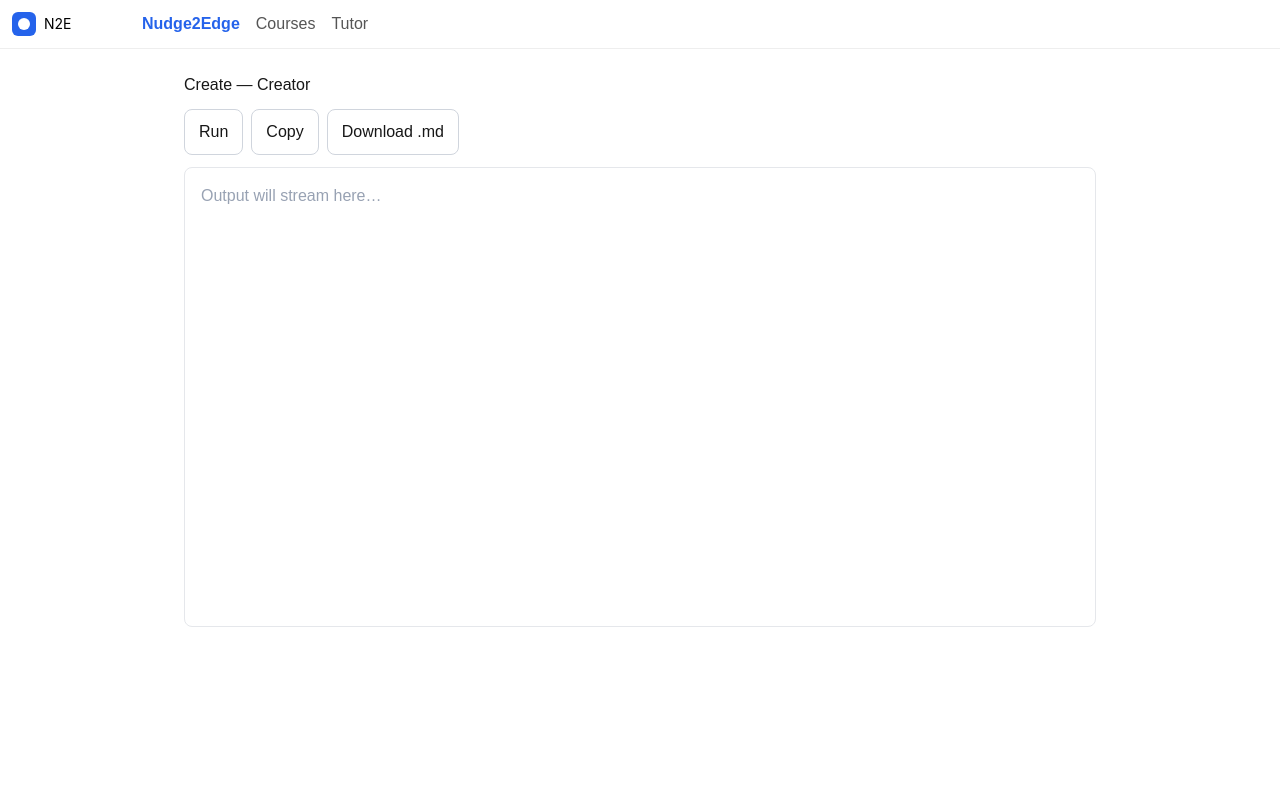
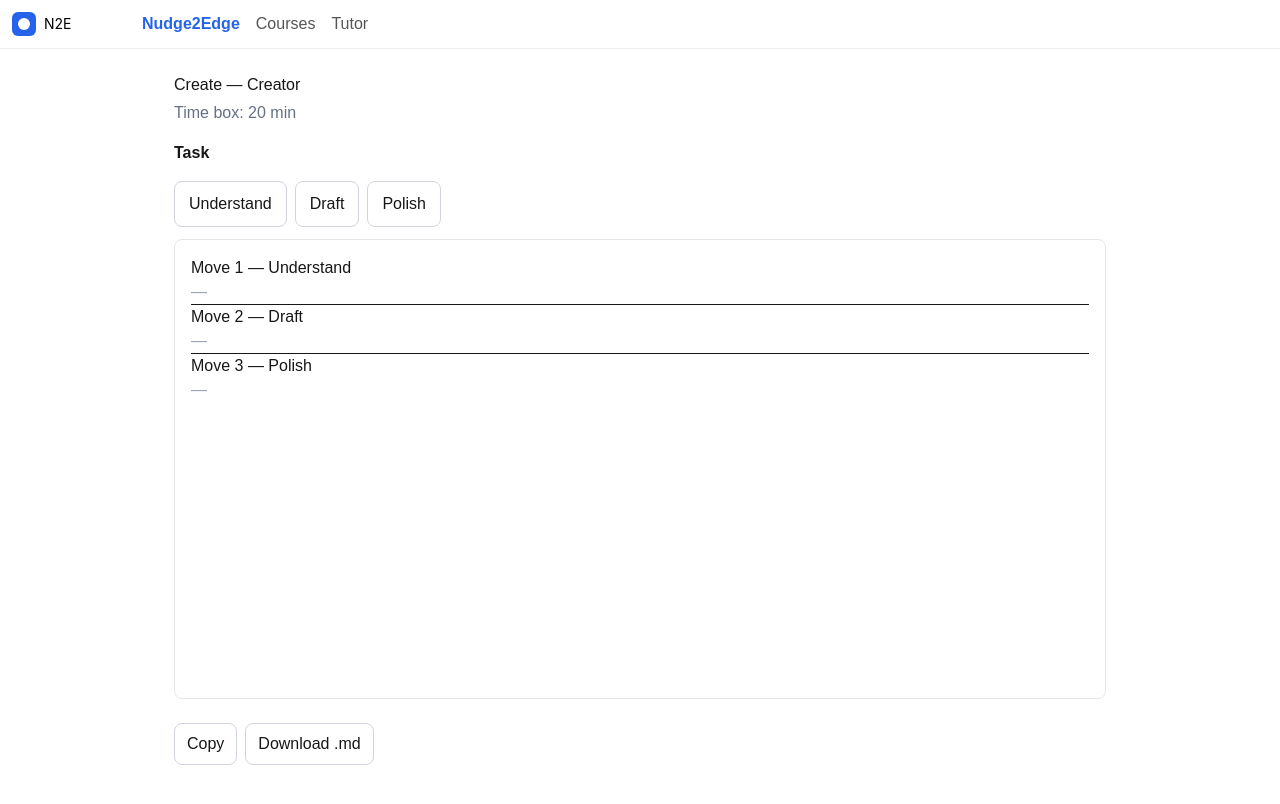
Before and after one commit to mukund-n2e/ai-tutor-ui, a Next.js app: page /session in a window 1280 px wide. Built offline with nearby package versions, Linux system fonts and the light colour scheme; no server answers.

Commit message:
feat(PRD): wire three-move loop (Understand/Draft/Polish) with streaming + soft cap (#44)
Co-authored-by: mukund-n2e <mukund-6019@users.noreply.github.com>

```diff
--- a/src/app/session/page.tsx
+++ b/src/app/session/page.tsx
@@ -1,6 +1,9 @@
 'use client';
 import { useSearchParams } from 'next/navigation';
-import { Suspense, useEffect, useRef, useState } from 'react';
+import { Suspense, useEffect, useMemo, useRef, useState } from 'react';
+import { MOVES, type SessionCtx } from '@/lib/moves';
+
+type RunState = 'idle'|'running'|'done'|'error';
 
 function SessionInner() {
   const sp = useSearchParams();
@@ -9,30 +12,42 @@ function SessionInner() {
   const minutes = sp.get('minutes') ?? '20';
   const task = sp.get('task') ?? '';
 
-  const [out, setOut] = useState('');
-  const [busy, setBusy] = useState(false);
-  const [err, setErr] = useState<string|null>(null);
+  const [m1, setM1] = useState(''); const [m2, setM2] = useState(''); const [m3, setM3] = useState('');
+  const [state, setState] = useState<RunState>('idle');
+  const [err, setErr] = useState<string | null>(null);
+  const [active, setActive] = useState<0|1|2|null>(null);
+
+  const ctx: SessionCtx = useMemo(()=>({ verb, persona, minutes, task, prev: { m1, m2 } }), [verb, persona, minutes, task, m1, m2]);
+
   const boxRef = useRef<HTMLDivElement>(null);
-  useEffect(()=>{ boxRef.current?.scrollTo({top:1e9,behavior:'smooth'}); }, [out]);
+  useEffect(()=>{ boxRef.current?.scrollTo({top: 1e9, behavior: 'smooth'}); }, [m1, m2, m3]);
 
+  // Soft budget cap (client estimate)
+  const charsPerToken = Number(process.env.NEXT_PUBLIC_CHARS_PER_TOKEN ?? process.env.CHARS_PER_TOKEN ?? '4') || 4;
+  const tokensCap = Number(process.env.NEXT_PUBLIC_SESSION_TOKEN_CAP ?? process.env.SESSION_TOKEN_CAP ?? '12000') || 12000;
+  const charCap = charsPerToken * tokensCap;
+  const charCount = (m1 + m2 + m3).length;
+  const overCap = charCount >= charCap;
+
+  async function runMove(idx: 0|1|2) {
+    setActive(idx); setState('running'); setErr(null);
+    const move = MOVES[idx];
+    const message = move.build(ctx);
     const scope = [
       `Persona: ${persona}. Verb: ${verb}. Time box: ${minutes} minutes.`,
-    `Run a 3‑move tutoring loop: 1) Understand, 2) Draft, 3) Polish.`,
-    `Stay focused on the user's task and produce concise, actionable output.`,
+      `Three-move loop: Understand -> Draft -> Polish.`
     ].join(' ');
-
-  async function run() {
-    setBusy(true); setErr(null); setOut('');
     try {
       const resp = await fetch('/api/tutor/stream', {
         method: 'POST',
         headers: { 'Accept': 'text/event-stream', 'Content-Type': 'application/json' },
-        body: JSON.stringify({ courseTitle: `${verb} – ${persona}`, scope, message: task })
+        body: JSON.stringify({ courseTitle: `${verb} — ${persona}`, scope, message })
       });
       if (!resp.ok || !resp.body) throw new Error(`upstream ${resp.status}`);
       const reader = resp.body.getReader();
       const dec = new TextDecoder();
       let buf = '';
+      let acc = '';
       for (;;) {
         const { value, done } = await reader.read();
         if (done) break;
@@ -40,49 +55,76 @@ function SessionInner() {
         const frames = buf.split('\n\n'); buf = frames.pop() ?? '';
         for (const f of frames) {
           if (!f.trim()) continue;
-          if (f.startsWith('data:')) {
+          if (!f.startsWith('data:')) continue;
           const payload = f.replace(/^data:\s*/, '');
           if (payload === '[DONE]') continue;
           try {
             const j = JSON.parse(payload);
-              const chunk = j?.choices?.[0]?.delta?.content ?? '';
-              if (chunk) setOut(prev => prev + chunk);
-            } catch {}
+            const chunk: string = j?.choices?.[0]?.delta?.content ?? '';
+            if (chunk) {
+              acc += chunk;
+              if (idx === 0) setM1(prev => prev + chunk);
+              if (idx === 1) setM2(prev => prev + chunk);
+              if (idx === 2) setM3(prev => prev + chunk);
+            }
+          } catch { /* ignore parse hiccups */ }
         }
       }
+      // Save after each move
+      const key = `session:${Date.now()}:${verb}:${persona}`;
+      localStorage.setItem(key, JSON.stringify({ verb, persona, minutes, task, m1: idx===0?acc:m1, m2: idx===1?acc:m2, m3: idx===2?acc:m3, ts: Date.now() }));
+      setState('done');
+    } catch (e: unknown) {
+      const msg = e instanceof Error ? e.message : String(e);
+      setErr(msg || 'stream error'); setState('error');
+    } finally {
+      setActive(null);
     }
-      // local save (simple library)
-      const key = `session:${Date.now()}:${verb}:${persona}`;
-      localStorage.setItem(key, JSON.stringify({ verb, persona, minutes, task, out, ts: Date.now() }));
-    } catch (e: unknown) {
-      setErr(e instanceof Error ? e.message : "stream error");
-    } finally { setBusy(false); }
   }
 
   return (
-    <main style={{padding:24,maxWidth:960,margin:'0 auto'}}>
+    <main style={{padding:24,maxWidth:980,margin:'0 auto'}}>
       <h1 style={{marginBottom:4}}>{verb} — {persona}</h1>
-      <p style={{color:'#667085',marginBottom:12}}>{task}</p>
-      <div style={{display:'flex',gap:8,marginBottom:12}}>
-        <button onClick={run} disabled={busy}
-          style={{padding:'10px 14px',borderRadius:8,border:'1px solid #d0d5dd',background:busy?'#f2f4f7':'white'}}>
-          {busy ? 'Streaming…' : 'Run'}
+      <p style={{color:'#667085',marginBottom:16}}>Time box: {minutes} min</p>
+      <section style={{marginBottom:16}}>
+        <label style={{display:'block',fontWeight:600,marginBottom:8}}>Task</label>
+        <p style={{margin:0,whiteSpace:'pre-wrap'}}>{task}</p>
+      </section>
+
+      {overCap && (
+        <div style={{marginBottom:12,padding:12,border:'1px solid #fee4e2',background:'#fff4f3',borderRadius:8,color:'#b42318'}}>
+          You’re at the session budget. Results may truncate. Consider copying/downloading now.
+        </div>
+      )}
+
+      <div style={{display:'grid',gap:12,marginBottom:16}}>
+        <div style={{display:'flex',gap:8,flexWrap:'wrap'}}>
+          {MOVES.map((m, i) => (
+            <button key={m.key} onClick={()=>runMove(i as 0|1|2)} disabled={active!==null}
+              style={{padding:'10px 14px',borderRadius:8,border:'1px solid #d0d5dd',background: active===i ? '#f2f4f7' : 'white'}}>
+              {active===i ? `Running… ${m.title}` : m.title}
             </button>
-        <button onClick={()=>navigator.clipboard.writeText(out)} disabled={!out}
-          style={{padding:'10px 14px',borderRadius:8,border:'1px solid #d0d5dd',background:'white'}}>
-          Copy
-        </button>
+          ))}
+        </div>
+        {err && <p style={{color:'#b42318'}}>Error: {err}</p>}
+        <div ref={boxRef} style={{border:'1px solid #e5e7eb',borderRadius:8,padding:16,height:460,overflow:'auto',whiteSpace:'pre-wrap'}}>
+          <h3 style={{marginTop:0}}>Move 1 — Understand</h3>
+          <div>{m1 || <span style={{color:'#98a2b3'}}>—</span>}</div>
+          <hr/>
+          <h3>Move 2 — Draft</h3>
+          <div>{m2 || <span style={{color:'#98a2b3'}}>—</span>}</div>
+          <hr/>
+          <h3>Move 3 — Polish</h3>
+          <div>{m3 || <span style={{color:'#98a2b3'}}>—</span>}</div>
+        </div>
+        <div style={{marginTop:12,display:'flex',gap:8}}>
+          <button onClick={()=>navigator.clipboard.writeText([m1,m2,m3].filter(Boolean).join('\n\n'))}
+            disabled={!(m1||m2||m3)} style={{padding:'8px 12px',border:'1px solid #d0d5dd',borderRadius:8,background:'white'}}>Copy</button>
           <button onClick={()=>{
-          const blob = new Blob([`# ${verb} — ${persona}\n\n${out}\n`], { type: 'text/markdown' });
+            const blob = new Blob([`# ${verb} — ${persona}\n\n${[m1,m2,m3].filter(Boolean).join('\n\n')}\n`], { type: 'text/markdown' });
             const a = document.createElement('a'); a.href = URL.createObjectURL(blob); a.download = `${verb.toLowerCase()}-${Date.now()}.md`; a.click();
-        }} disabled={!out}
-          style={{padding:'10px 14px',borderRadius:8,border:'1px solid #d0d5dd',background:'white'}}>
-          Download .md
-        </button>
+          }} disabled={!(m1||m2||m3)} style={{padding:'8px 12px',border:'1px solid #d0d5dd',borderRadius:8,background:'white'}}>Download .md</button>
         </div>
-      {err && <p style={{color:'#b42318',marginBottom:12}}>Error: {err}</p>}
-      <div ref={boxRef} style={{border:'1px solid #e5e7eb',borderRadius:8,padding:16,height:460,overflow:'auto',whiteSpace:'pre-wrap'}}>
-        {out || <span style={{color:'#98a2b3'}}>Output will stream here…</span>}
       </div>
     </main>
   );
--- /dev/null
+++ b/src/lib/moves.ts
@@ -0,0 +1,44 @@
+export type SessionCtx = {
+  verb: string; persona: string; minutes: string; task: string;
+  prev?: { m1?: string; m2?: string; };
+};
+export type Move = { key: 'm1'|'m2'|'m3'; title: string; build: (c: SessionCtx)=>string; };
+
+export const MOVES: Move[] = [
+  {
+    key: 'm1',
+    title: 'Understand',
+    build: (c) => [
+      `You are a tutor guiding a ${c.persona}.`,
+      `Goal verb: ${c.verb}. Time box: ${c.minutes} minutes.`,
+      `TASK: ${c.task}`,
+      `Move 1 - Understand: Ask 3 crisp clarifying questions and state 3 constraints.`,
+      `Keep it brief and actionable.`
+    ].join('\n')
+  },
+  {
+    key: 'm2',
+    title: 'Draft',
+    build: (c) => [
+      `You are a tutor guiding a ${c.persona}.`,
+      `Goal verb: ${c.verb}. Time box: ${c.minutes} minutes.`,
+      `TASK: ${c.task}`,
+      c.prev?.m1 ? `Previous Move 1 (Understanding):\n${c.prev.m1}\n` : '',
+      `Move 2 - Draft: Produce a concise first draft or outline in 6-10 bullets.`,
+      `Front-load the most decisive actions.`
+    ].join('\n')
+  },
+  {
+    key: 'm3',
+    title: 'Polish',
+    build: (c) => [
+      `You are a tutor guiding a ${c.persona}.`,
+      `Goal verb: ${c.verb}. Time box: ${c.minutes} minutes.`,
+      `TASK: ${c.task}`,
+      c.prev?.m1 ? `Move 1 (Understanding):\n${c.prev.m1}\n` : '',
+      c.prev?.m2 ? `Move 2 (Draft):\n${c.prev.m2}\n` : '',
+      `Move 3 - Polish: Tighten for clarity and impact. Return the final result.`,
+      `Prefer concrete language over fluff.`
+    ].join('\n')
+  }
+];
```
Lines whose indentation alone changed are shown as unchanged.
